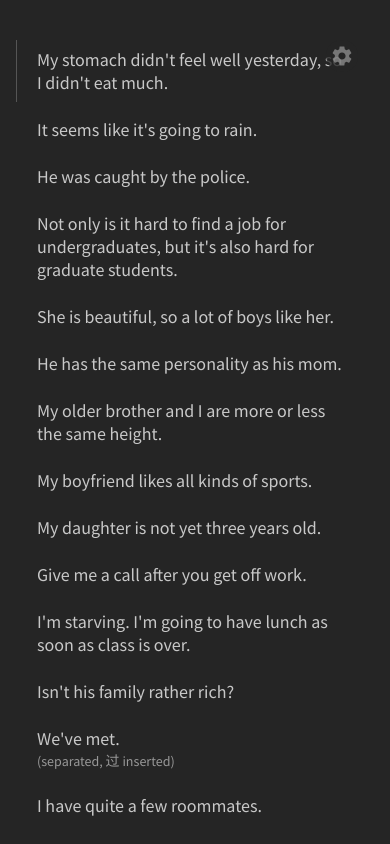
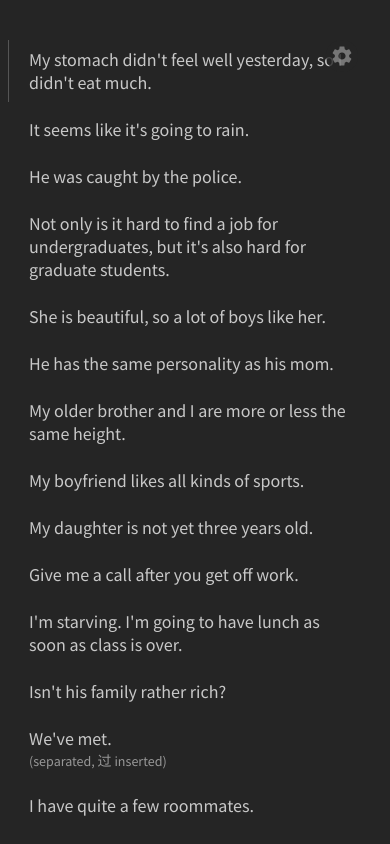
Before and after one commit to Xyzrr/shuo-chinese, a React (Create React App) app: page / in a window 390 px wide. Shown: the top 844 px of the page. Built offline with nearby package versions, Linux system fonts and the light colour scheme.

Commit message:
reduce mobile horizontal padding

```diff
--- a/src/App.styles.ts
+++ b/src/App.styles.ts
@@ -29,6 +29,8 @@ export const EnglishWrapper = styled.div`
 
   @media (max-width: 768px) {
     width: 100%;
+    padding-left: 8px;
+    padding-right: 24px;
   }
 `;
 
@@ -102,6 +104,8 @@ export const GrammarArticleWrapper = styled.div`
     bottom: 0;
     height: 100%;
     border-radius: 0;
+    padding-left: 24px;
+    padding-right: 24px;
   }
 `;
 
@@ -134,7 +138,7 @@ export const AnswerWrapper = styled.div`
     z-index: 1;
     width: 100%;
     transform: none;
-    padding: 16px 32px;
+    padding: 16px 24px;
   }
 `;
 
```
